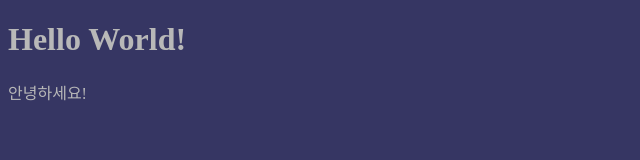
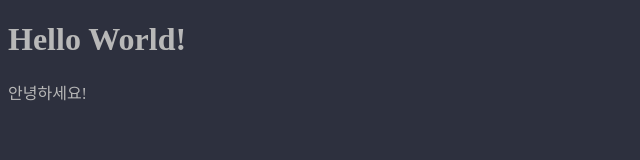
Before and after one commit to 20170375/20170375.github.io, a plain HTML site: page html/home.html in a window 1280 px wide. Shown: the whole page, without its empty margins (0-640 px from the left). Drawn offline with Linux system fonts and the light colour scheme.

Commit message:
Update style.css

```diff
--- a/css/style.css
+++ b/css/style.css
@@ -1,4 +1,4 @@
 body {
-  background-color: #363663;
+  background-color: #2d303e;
   color: #b8b8b8;
 }
```
